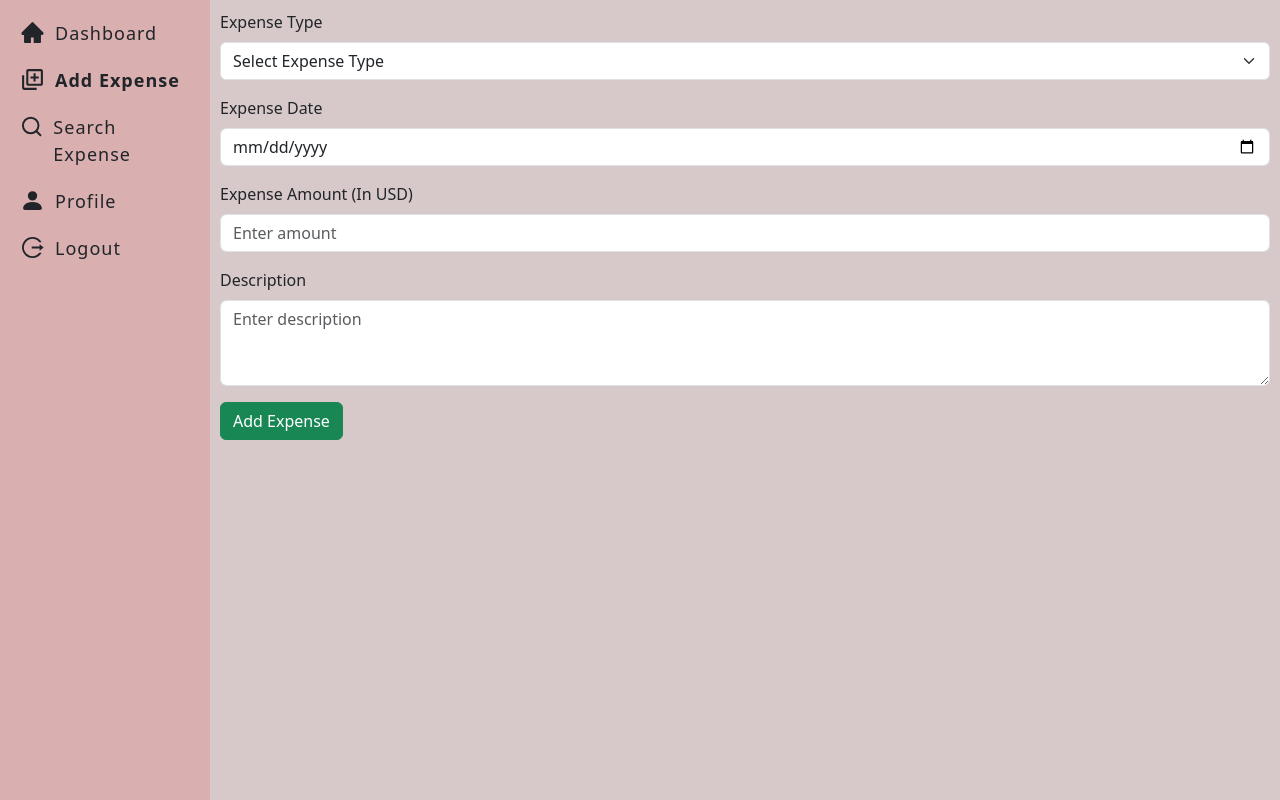
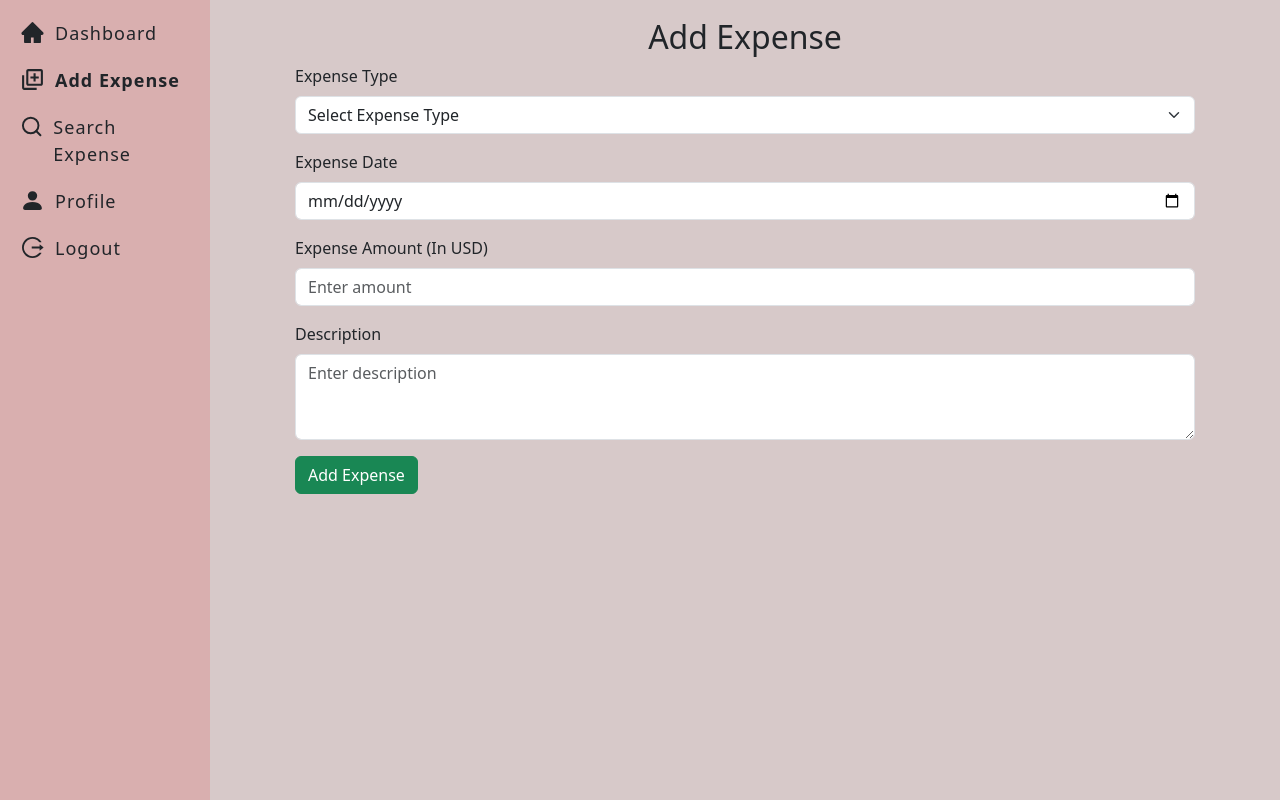
Before and after one commit to Balikuddembe/expense-manager-app-react-typescript, a React (Vite) app: page /add in a window 1280 px wide. Built offline with nearby package versions, Linux system fonts and the light colour scheme; data requests are answered from the project's data file.

Commit message:
Add post method to save data to server

```diff
--- a/src/components/add-expense/AddExpense.tsx
+++ b/src/components/add-expense/AddExpense.tsx
@@ -1,8 +1,26 @@
+import axios from 'axios'
 import ExpenseForm from '../expense-form/ExpenseForm'
+import { BASE_API_URL } from '../utils/constants'
+import { Expense } from '../types'
 
 const AddExpense = () => {
+  const handleSubmit = async (inputData:Expense): Promise<boolean> => {
+    try {
+      const { data } = await axios.post(BASE_API_URL, {
+        ...inputData
+      });
+      console.log('posting', data);
+      return true;
+    } catch (error) {
+      console.log(error);
+      return false;
+    }
+  }
   return (
-    <div><ExpenseForm /></div>
+    <div className='main-content'>
+      <h2 className='my-2 text-center'>Add Expense</h2>
+      <ExpenseForm onSubmitForm={handleSubmit} />
+    </div>
   )
 }
 
```
